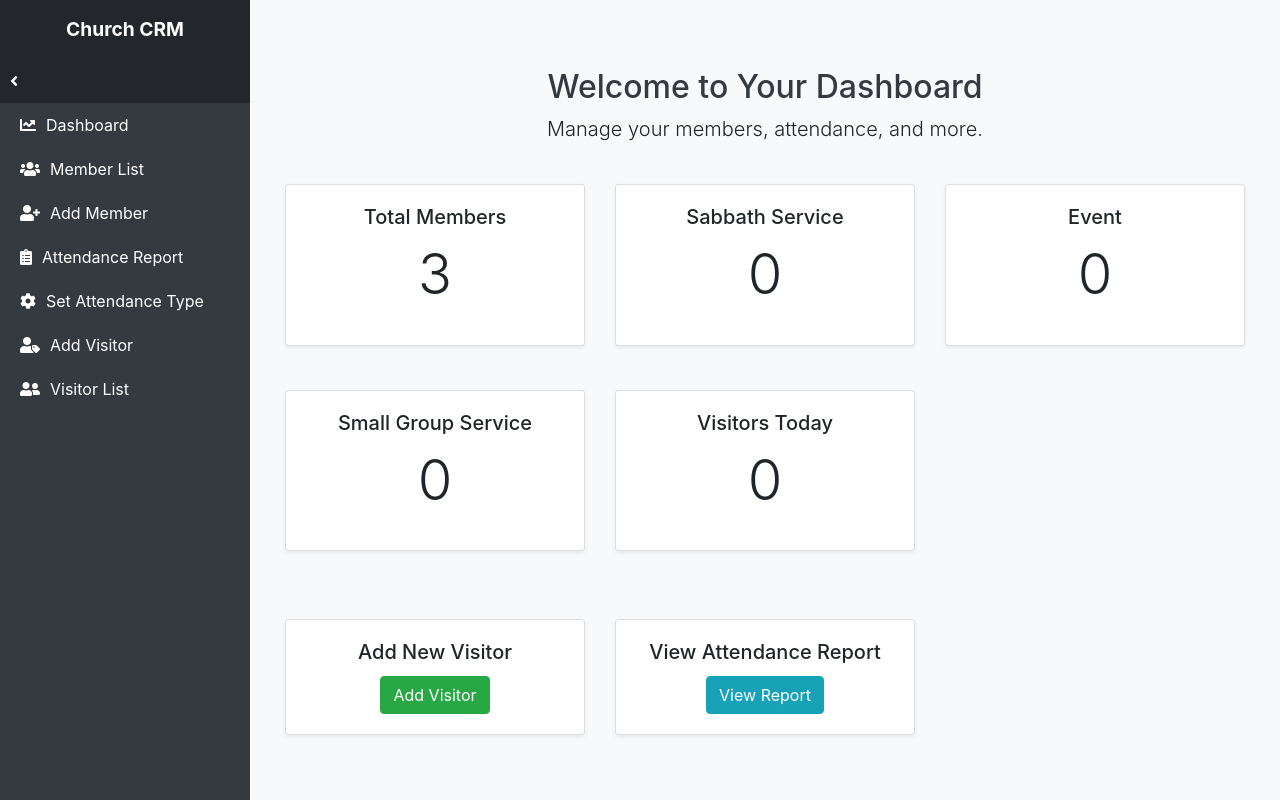
After one commit to Mark-hil/GNAAS-CRM, a Django app: page /dashboard/ in a window 1280 px wide. The commit adds this page. Run offline with Django 5.2, Linux system fonts and the light colour scheme; data comes from the database, SQL or seed files in the repository; some libraries are stand-ins or nearby versions.

Commit message:
update the ui

```diff
--- a/members/urls.py
+++ b/members/urls.py
@@ -23,4 +23,5 @@ urlpatterns = [
     path('add-visitor/', views.add_visitor, name='add_visitor'),
     path('visitors/', views.visitor_list, name='visitor_list'),
     path('follow-up/<int:pk>/', views.follow_up_visitor, name='follow_up_visitor'),
+    path('dashboard/', views.dashboard, name='dashboard'),
 ]
--- a/members/views.py
+++ b/members/views.py
@@ -19,6 +19,9 @@ import json
 import qrcode
 from io import BytesIO
 from django.core.files.base import ContentFile
+from .models import Member,  Visitor
+from datetime import date
+from django.db.models import Count
 
 # from .models import WorshipServiceAttendance, EventAttendance, SmallGroupAttendance
 # from .forms import AttendanceForm  # Assume you have a form for attendance
@@ -538,3 +541,22 @@ def follow_up_visitor(request, pk):
         form = FollowUpForm(instance=visitor)
 
     return render(request, 'visitors/follow_up_visitor.html', {'form': form})
+
+def dashboard(request):
+    # Get the total members, attendance, and visitors for today
+    total_members = Member.objects.count()
+    # total_attendance = AttendanceSetting.objects.filter(date=date.today()).count()
+    worship_service_count = WorshipServiceAttendance.objects.filter(date=date.today()).count()
+    event_attendance_count = EventAttendance.objects.filter(date=date.today()).count()
+    small_group_attendance_count = SmallGroupAttendance.objects.filter(date=date.today()).count()
+    visitors_today = Visitor.objects.filter(visit_date=date.today()).count()
+
+    context = {
+        'total_members': total_members,
+        'worship_service_count': worship_service_count,
+        'event_attendance_count': event_attendance_count,
+        'small_group_attendance_count': small_group_attendance_count,
+        'visitors_today': visitors_today,
+    }
+
+    return render(request, 'members/dashboard.html', context)
--- a/templates/members/base2.html
+++ b/templates/members/base2.html
@@ -12,57 +12,91 @@
     <link href="https://cdnjs.cloudflare.com/ajax/libs/font-awesome/5.15.4/css/all.min.css" rel="stylesheet">
     <style>
         /* Custom styles for the sidebar */
-
         .sidebar {
+            background-color: #343a40;
+            color: #ffffff;
+            height: 100vh;
+            position: fixed;
+            width: 250px;
             transition: width 0.3s ease;
-            height: 100vh;
-            /* Full height of the viewport */
             overflow: hidden;
-            /* Hide overflow */
-            position: fixed;
-            /* Keep the sidebar fixed */
         }
 
         .sidebar.collapsed {
-            width: 80px;
-            /* Width when collapsed */
+            width: 90px;
+        }
+
+        .sidebar .sidebar-header {
+            padding: 15px;
+            background-color: #23272b;
+            text-align: center;
+            font-size: 1.2rem;
+            font-weight: bold;
         }
 
         .sidebar .nav-link {
-            white-space: nowrap;
-            /* Prevent text from wrapping */
+            color: #ffffff;
+            padding: 10px 20px;
             display: flex;
-            /* Use flexbox to align items */
             align-items: center;
-            /* Center icons vertically */
+            transition: background-color 0.3s ease;
+        }
+
+        .sidebar .nav-link i {
+            margin-right: 10px;
+        }
+
+        .sidebar .nav-link:hover {
+            background-color: #495057;
+            text-decoration: none;
         }
 
         .sidebar.collapsed .nav-link span {
             display: none;
-            /* Hide text in collapsed state */
         }
 
-        .sidebar .nav-link i {
-            margin-right: 10px;
-            /* Space between icon and text */
+        .sidebar.collapsed .nav-link i {
+            margin: 0 auto;
         }
 
         .toggle-btn {
-            margin: 10px;
-            /* Spacing for the toggle button */
+            color: #ffffff;
+            background-color: #23272b;
+            border: none;
+            width: 100%;
+            text-align: left;
+            padding: 10px;
         }
-        /* Additional styles for main content */
+
+        .toggle-btn:hover {
+            background-color: #495057;
+        }
 
         .main-content {
-            margin-left: 282px;
-            /* Default margin for the sidebar */
+            margin-left: 250px;
+            padding: 20px;
             transition: margin-left 0.3s ease;
-            /* Smooth transition for margin */
         }
 
-        .sidebar.collapsed+.main-content {
+        .sidebar.collapsed + .main-content {
             margin-left: 80px;
-            /* Adjust margin when sidebar is collapsed */
+        }
+
+        .main-content h1 {
+            font-size: 2rem;
+            color: #343a40;
+        }
+
+        .main-content .card {
+            margin-bottom: 20px;
+        }
+
+        body {
+            background-color: #f8f9fa;
+        }
+
+        a {
+            text-decoration: none;
         }
     </style>
 </head>
@@ -71,13 +105,19 @@
     <div class="container-fluid">
         <div class="row">
             <!-- Sidebar -->
-            <nav class="col-md-2 bg-light sidebar" id="sidebar">
-                <div class="sidebar-sticky">
-                    <button class="btn btn-primary toggle-btn" onclick="toggleSidebar()" id="toggleButton">
-                        <i class="fas fa-angle-left" id="toggleIcon"></i> <!-- Icon for toggle button -->
+            <nav class="sidebar" id="sidebar">
+                <div class="sidebar-header">
+                    Church CRM
+                </div>
+                <button class="toggle-btn" onclick="toggleSidebar()" id="toggleButton">
+                    <i class="fas fa-angle-left" id="toggleIcon"></i>
                 </button>
-                    <h5 class="mt-3">Menu</h5>
                 <ul class="nav flex-column">
+                    <li class="nav-item">
+                        <a class="nav-link" href="{% url 'dashboard' %}">
+                            <i class="fas fa-chart-line"></i><span>Dashboard</span>
+                        </a>
+                    </li>
                     <li class="nav-item">
                         <a class="nav-link" href="{% url 'member_list' %}">
                             <i class="fas fa-users"></i><span>Member List</span>
@@ -93,11 +133,6 @@
                             <i class="fas fa-clipboard-list"></i><span>Attendance Report</span>
                         </a>
                     </li>
-                        {% comment %} <li class="nav-item">
-                            <a class="nav-link" href="{% url 'track_attendance' %}">
-                                <i class="fas fa-clock"></i><span>Track Attendance</span>
-                            </a>
-                        </li> {% endcomment %}
                     <li class="nav-item">
                         <a class="nav-link" href="{% url 'set_attendance_type' %}">
                             <i class="fas fa-cog"></i><span>Set Attendance Type</span>
@@ -114,11 +149,10 @@
                         </a>
                     </li>
                 </ul>
-                </div>
             </nav>
 
-            <!-- Main content area -->
-            <main class="col-md-10 main-content" id="mainContent">
+            <!-- Main Content -->
+            <main class="main-content" id="mainContent">
                 {% block content %}
                 <!-- This is where child templates will insert their content -->
                 {% endblock %}
@@ -126,7 +160,7 @@
         </div>
     </div>
 
-    <!-- Include Bootstrap JS and dependencies (jQuery and Popper.js) -->
+    <!-- Include Bootstrap JS and dependencies -->
     <script src="https://code.jquery.com/jquery-3.5.1.slim.min.js"></script>
     <script src="https://cdn.jsdelivr.net/npm/@popperjs/core@2.9.3/dist/umd/popper.min.js"></script>
     <script src="https://stackpath.bootstrapcdn.com/bootstrap/4.5.2/js/bootstrap.min.js"></script>
@@ -136,13 +170,12 @@
             const toggleIcon = document.getElementById('toggleIcon');
             sidebar.classList.toggle('collapsed');
 
-            // Change the icon based on the sidebar state
             if (sidebar.classList.contains('collapsed')) {
-                toggleIcon.classList.remove('fa-angle-left'); // Remove left arrow icon
-                toggleIcon.classList.add('fa-angle-right'); // Add right arrow icon
+                toggleIcon.classList.remove('fa-angle-left');
+                toggleIcon.classList.add('fa-angle-right');
             } else {
-                toggleIcon.classList.remove('fa-angle-right'); // Remove right arrow icon
-                toggleIcon.classList.add('fa-angle-left'); // Add left arrow icon
+                toggleIcon.classList.remove('fa-angle-right');
+                toggleIcon.classList.add('fa-angle-left');
             }
         }
     </script>
--- /dev/null
+++ b/templates/members/dashboard.html
@@ -0,0 +1,78 @@
+<!-- members/templates/members/dashboard.html -->
+{% extends 'members/base2.html' %}
+{% block content %}
+<div class="container mt-5">
+    <div class="row">
+        <!-- Dashboard Header -->
+        <div class="col-12 text-center mb-4">
+            <h1>Welcome to Your Dashboard</h1>
+            <p class="lead">Manage your members, attendance, and more.</p>
+        </div>
+
+        <!-- Summary Cards -->
+        <div class="col-md-4 mb-4">
+            <div class="card shadow-sm">
+                <div class="card-body text-center">
+                    <h5 class="card-title">Total Members</h5>
+                    <p class="display-4">{{ total_members }}</p>
+                </div>
+            </div>
+        </div>
+
+        <div class="col-md-4 mb-4">
+            <div class="card shadow-sm">
+                <div class="card-body text-center">
+                    <h5 class="card-title">Sabbath Service</h5>
+                    <p class="display-4">{{ worship_service_count }}</p>
+                </div>
+            </div>
+        </div>
+        <div class="col-md-4 mb-4">
+            <div class="card shadow-sm">
+                <div class="card-body text-center">
+                    <h5 class="card-title">Event</h5>
+                    <p class="display-4">{{ event_attendance_count }}</p>
+                </div>
+            </div>
+        </div>
+        <div class="col-md-4 mb-4">
+            <div class="card shadow-sm">
+                <div class="card-body text-center">
+                    <h5 class="card-title">Small Group Service</h5>
+                    <p class="display-4">{{ small_group_attendance_count }}</p>
+                </div>
+            </div>
+        </div>
+
+        <div class="col-md-4 mb-4">
+            <div class="card shadow-sm">
+                <div class="card-body text-center">
+                    <h5 class="card-title">Visitors Today</h5>
+                    <p class="display-4">{{ visitors_today }}</p>
+                </div>
+            </div>
+        </div>
+    </div>
+
+    <!-- Quick Actions Section -->
+    <div class="row mt-4">
+        <div class="col-md-4">
+            <div class="card shadow-sm">
+                <div class="card-body text-center">
+                    <h5 class="card-title">Add New Visitor</h5>
+                    <a href="{% url 'add_visitor' %}" class="btn btn-success">Add Visitor</a>
+                </div>
+            </div>
+        </div>
+
+        <div class="col-md-4">
+            <div class="card shadow-sm">
+                <div class="card-body text-center">
+                    <h5 class="card-title">View Attendance Report</h5>
+                    <a href="{% url 'attendance_report' %}" class="btn btn-info">View Report</a>
+                </div>
+            </div>
+        </div>
+    </div>
+</div>
+{% endblock %}
```
Also changed, not shown: members/forms.py (+8 -2 lines), templates/members/attendance_report.html (+16 -9 lines), templates/members/scanner.html (+38 -13 lines), templates/members/set_attendance_type.html (+23 -15 lines), templates/visitors/add_visitor.html (+45 -6 lines), templates/visitors/visitor_list.html (+39 -12 lines), 2 other files. Lines whose indentation alone changed are shown as unchanged.
